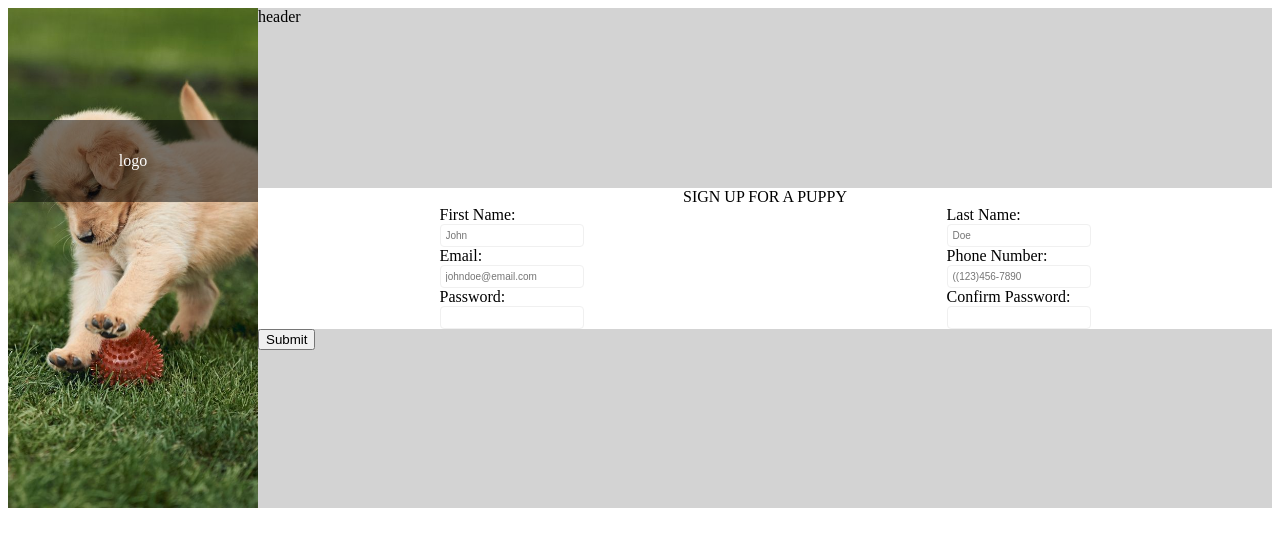
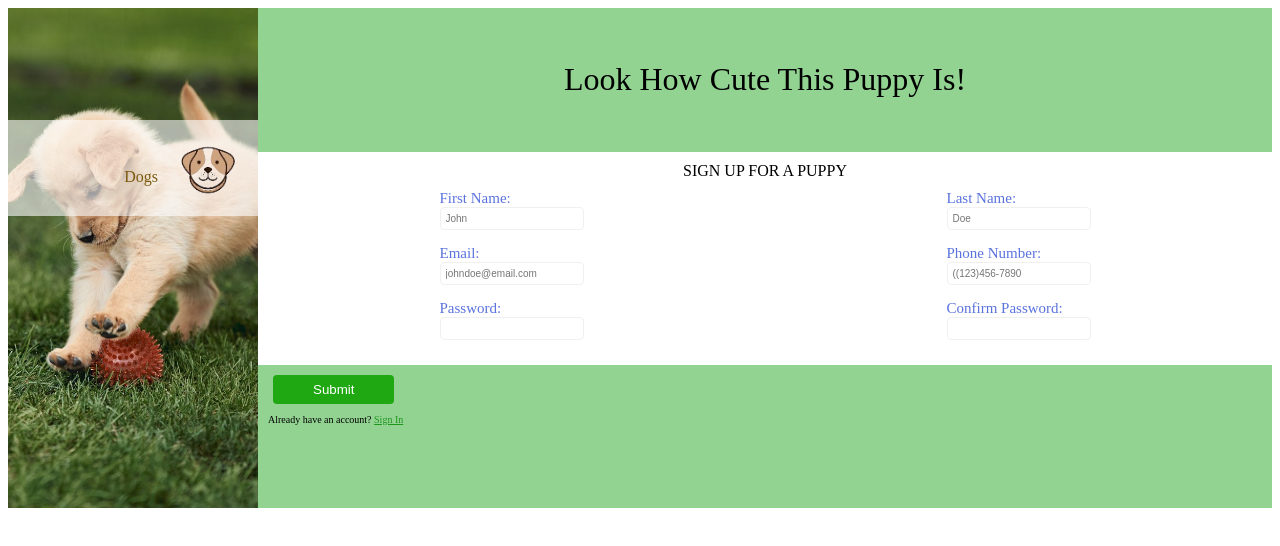
Before and after one commit to andrewmarabante/sign_up_form, a plain HTML site: page index.html in a window 1280 px wide. Drawn offline with Linux system fonts and the light colour scheme.

Commit message:
Made changes to get all the CSS just right

```diff
--- a/index.html
+++ b/index.html
@@ -10,10 +10,15 @@
 
 <body>
     <div class="container1">
-        <div id="logo">logo</div>
+        <div id="logobox">
+            <div class="logotxt">Dogs</div>
+            <img id='logo' src="./images/puplogo.jpeg" alt="logo" height="100px" width="100px">
+        </div>
     </div>
     <div class="container2">
-        <div class="headfoot">header</div>
+        <div id='header' class="headfoot">
+            <div class="mainwriting">Look How Cute This Puppy Is!</div>
+        </div>
         <div class="center">
             <form id="form" action="/">
                 <div class="formtitle">SIGN UP FOR A PUPPY</div>
@@ -57,7 +62,10 @@
                 </div>
         </div>
         <div class="headfoot">
-            <button type="submit">Submit</button>
+            <button id="subbut" type="submit">Submit</button>
+            <div class="signin">Already have an account?
+            <a href="some link">Sign In</a>
+        </div>
         </div>
     </div>
             </form>
--- a/style.css
+++ b/style.css
@@ -18,26 +18,64 @@ body{
     flex: 1;
     margin: 0px;
 }
+
+#header{
+    display: flex;
+    justify-content: center;
+    align-items: center;
+}
+
+.mainwriting{
+    font-size: 2em;
+}
+
+.center{
+    margin-bottom: 10px;
+}
+
 #logo{
+    mix-blend-mode: darken;
+    position: relative;
+    top: -2em;
+}
+
+#logobox{
     position: relative;
     top: 7rem;
-    background-color: rgb(0, 0, 0,.5);
+    background-color: rgba(255, 255, 255, 0.6);
     padding-top: 2em;
     padding-bottom: 2em;
     color: white;
     text-align: center;
+    max-height: 2em;
+    display: flex;
+    justify-content: right;
+    padding-right: 0;
+}
+
+.logotxt{
+    position: relative;
+    top: 1em;
+    color: rgb(124, 89, 13);
 }
 .headfoot{
     flex: 1;
-    background-color: lightgrey;
+    background-color: rgb(146, 211, 146);
 }
 
 .formtitle{
     text-align: center;
+    padding: 10px;
+}
+div.input-control{
+    color: rgb(90, 114, 221);
+    font-size: 15px;
 }
 
 .error{
-    color: rgb(179, 11, 11);
+    min-height: 15px;
+    color: rgb(221, 25, 25);
+    font-size: 10px;
 }
 
 .input-control{
@@ -67,6 +105,28 @@ body{
     justify-content: space-around;
 }
 
+#subbut{
+    padding-left: 40px;
+    padding-right: 40px;
+    padding-top: 7px;
+    padding-bottom: 7px;
+    margin: 10px;
+    margin-left: 15px;
+    border: none;
+    border-radius: 4px;
+    background-color: rgb(31, 168, 18);
+    color: white;
+}
+
+a{
+    color: rgb(31, 151, 31);
+}
+
+.signin{
+    font-size: 10px;
+    padding-left: 10px;
+}
+
 .input-control.error input{
     border-color: red;
 }
@@ -74,3 +134,7 @@ body{
 .input-control.success input{
     border-color: green;
 }
+
+:focus{
+    box-shadow: 2px 2px rgb(27, 158, 219);
+}
```
Also changed, not shown: images/puplogo.jpeg (added).
